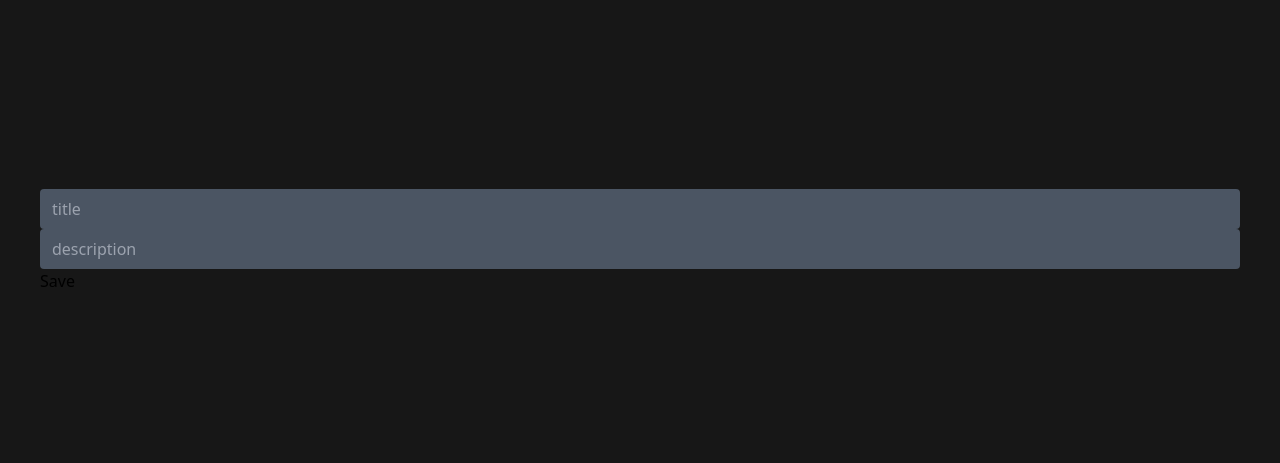
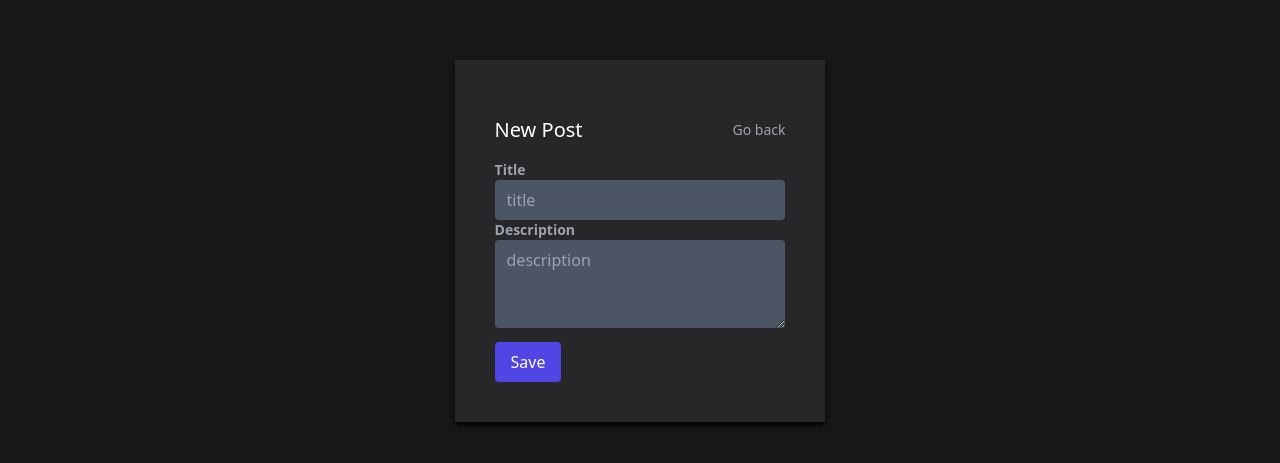
Before and after one commit to ElDev1/images-post-crud, a React (Create React App) app in the folder client/: page /new in a window 1280 px wide. Shown: the part 159-622 px from the top of the page. Built offline with nearby package versions, Linux system fonts and the light colour scheme; no server answers.

Commit message:
fixing errors and adding styles to form

```diff
--- a/client/src/pages/PostForm.js
+++ b/client/src/pages/PostForm.js
@@ -1,7 +1,7 @@
 import React, { useEffect, useState } from 'react'
 import {  Formik, Form, Field, ErrorMessage  } from 'formik'
 import { usePost } from '../context/postContext'
-import {  useNavigate, useParams } from 'react-router-dom'
+import {  Link, useNavigate, useParams } from 'react-router-dom'
 import * as Yup from 'yup'
 
 
@@ -25,7 +25,14 @@ export const PostForm = () => {
   },[])
 
   return (
-    <div>
+    <div className='flex items-center justify-center'>
+      <div className='bg-zinc-800 p-10 shadow-md shadow-black'>
+
+        <header className='flex justify-between items-center py-4 text-white'>
+          <h3 className='text-xl'>New Post</h3>
+          <Link to='/' className='text-gray-400 text-sm hover:text-gray-300'>Go back</Link>
+        </header>
+
         <Formik initialValues={post}
         validationSchema={Yup.object({
           title: Yup.string().required('title is required'),
@@ -35,18 +42,21 @@ export const PostForm = () => {
           await createPost(values)
           navigate('/')
         }}
+        enableReinitialize
         >
           {({ handleSubmit }) => (
             <Form onSubmit={handleSubmit}>
+              <label htmlFor='title' className='text-sm block font-bold text-gray-400 '>Title</label>
               <Field name="title" placeholder="title" className='px-3 py-2 focus:outline-none rounded bg-gray-600 text-white w-full ' />
               <ErrorMessage component='p' className='text-red-400 text-sm' name='title' />
-             <Field name="description" placeholder="description" className='px-3 py-2 focus:outline-none rounded bg-gray-600 text-white w-full '/>
+              <label htmlFor='description' className='text-sm block font-bold text-gray-400 '>Description</label>
+              <Field component="textarea" rows={3} name="description" placeholder="description" className='px-3 py-2 focus:outline-none rounded bg-gray-600 text-white w-full '/>
               <ErrorMessage component='p' className='text-red-400 text-sm' name='description' />
-             <button type="submit">Save</button>
+              <button type="submit" className='bg-indigo-600 hover:bg-indigo-500 px-4 py-2 rounded mt-2 text-white focus:outline-none disabled:bg-indigo-400'>Save</button>
             </Form>
           )}
         </Formik>
-
+      </div>
     </div>
   )
 }
```
Lines whose indentation alone changed are shown as unchanged.
